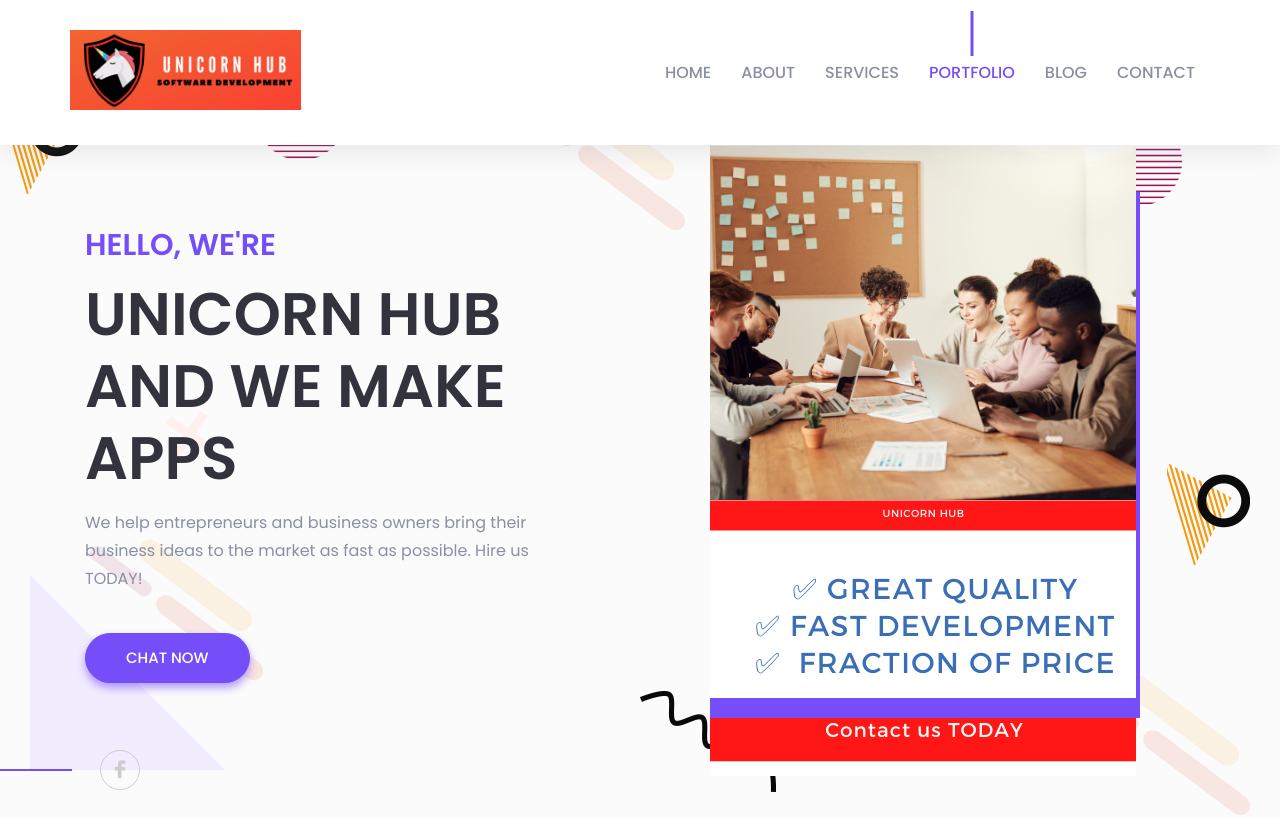
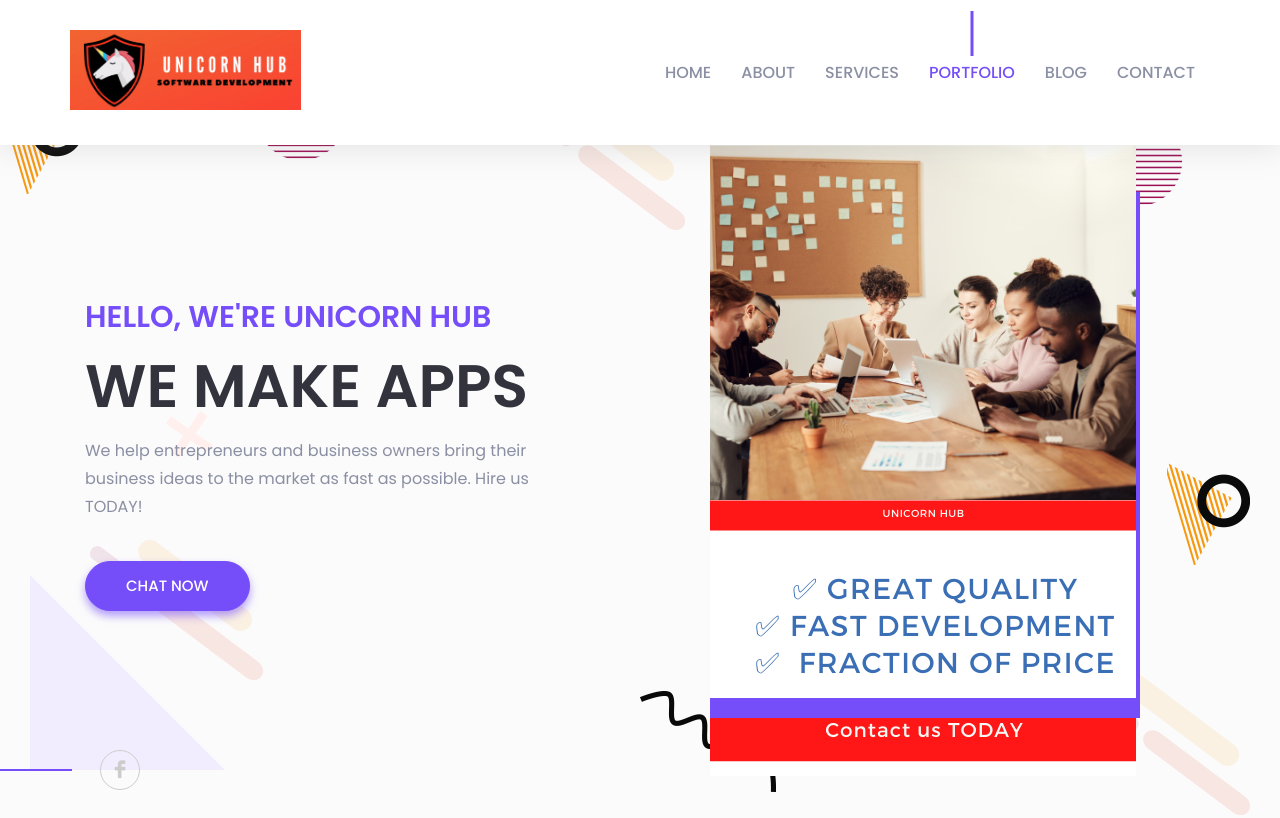
Before and after one commit to unicorn-hub/home, a plain HTML site: page index.html in a window 1280 px wide. Shown: the top 818 px of the page. Drawn offline with Linux system fonts and the light colour scheme; no server answers; files whose address does not match are found by name.

Commit message:
Update index.html

```diff
--- a/index.html
+++ b/index.html
@@ -166,8 +166,8 @@ Http.onreadystatechange = (e) => {
                 <div class="row align-items-center">
                     <div class="col-xl-5 col-lg-6">
                         <div class="header-content-right">
-                            <h4 class="sub-title">Hello, We're</h4>
-                            <h1 class="title">Unicorn Hub and we make APPS</h1>
+                            <h4 class="sub-title">Hello, We're Unicorn Hub</h4>
+                            <h1 class="title">We make APPS</h1>
                             <p>We help entrepreneurs and business owners bring their business ideas to the market as fast as possible. Hire us TODAY!</p>
                             <a class="main-btn" href="javascript:void(Tawk_API.toggle())">Chat Now</a>
                         </div> <!-- header content right -->
```
